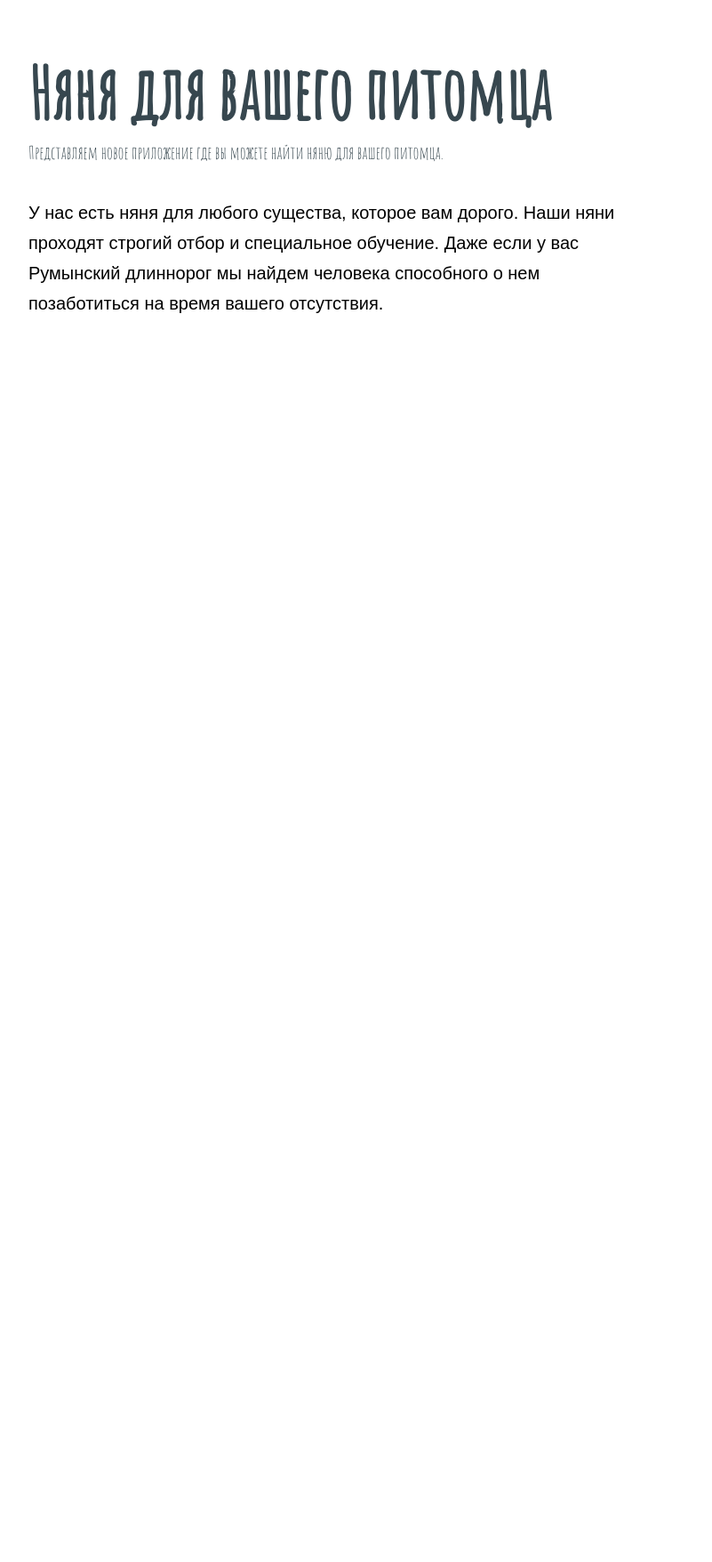
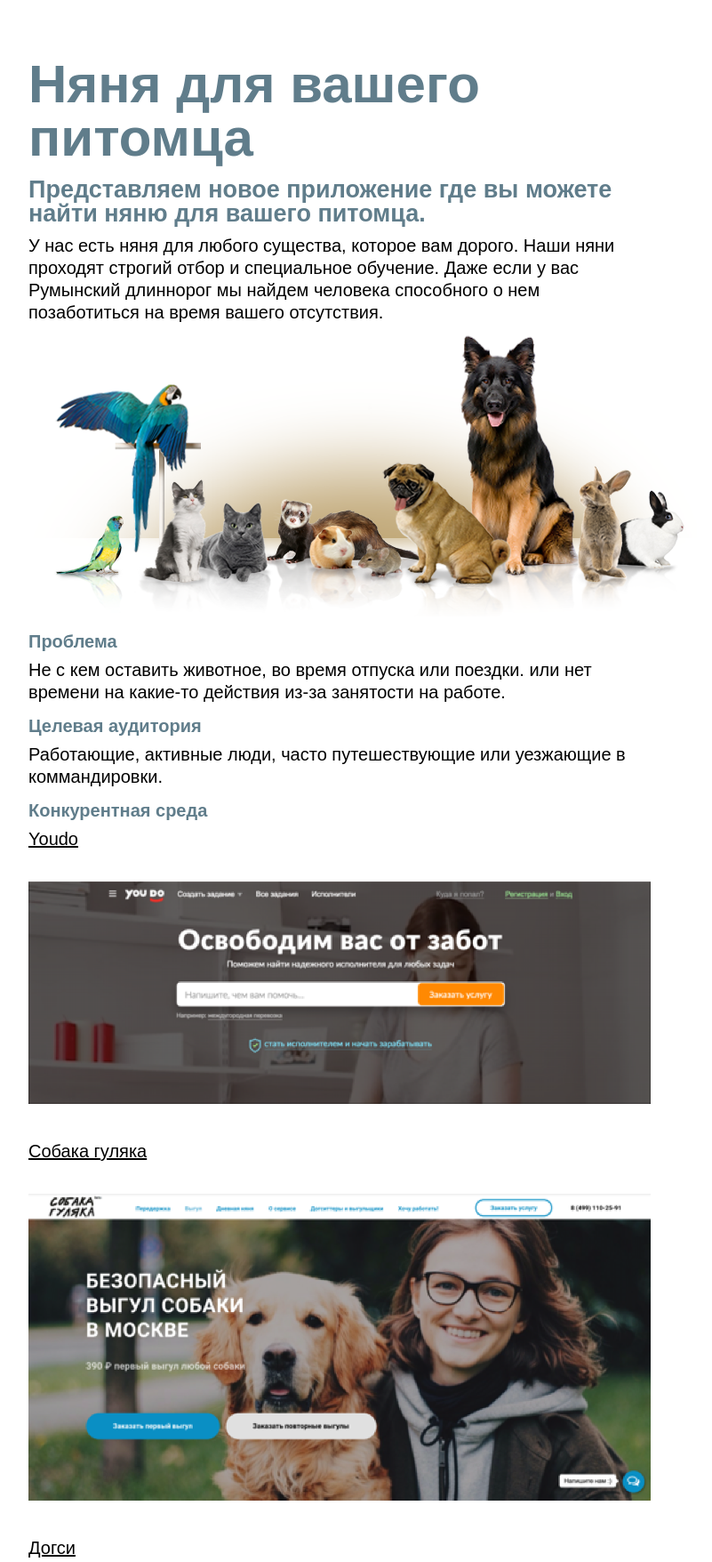
Before and after one commit to ykyshy76/Pet-Nanny-summary, a plain HTML site: page index.html in a window 1280 px wide. Shown: the top 1756 px of the page at 89% size, without its empty margins (258-1059 px from the left). Before the commit the page ends 800 px from the top, so only its background shows below. Drawn offline with Linux system fonts and the light colour scheme.

Commit message:
polirovka

```diff
--- a/index.html
+++ b/index.html
@@ -11,9 +11,9 @@
   <body>
 <h1>Няня для вашего питомца</h1>
 
-<p>
+<h2>
   Представляем новое приложение где вы можете найти няню для вашего питомца.
-</p>
+</h2>
 
 <p>
   У нас есть няня для любого существа, которое вам дорого.
@@ -21,6 +21,62 @@
   мы найдем человека способного о нем позаботиться на время вашего отсутствия.
 </p>
 
+<img src="images/pet-main.png" alt="pet nanny">
 
+<ul>
+      <h3> Проблема </h3>
+          <p> Не с кем оставить животное, во время отпуска или поездки.
+          или нет времени на какие-то действия из-за занятости на работе.
+          </p>
+      <h3> Целевая аудитория </h3>
+          <p> Работающие, активные люди, часто путешествующие или уезжающие в коммандировки.
+          </p>
+
+      <h3> Конкурентная среда </h3>
+              <p>
+              <a href="https://youdo.com/">Youdo</a>
+              </p>
+              <p>
+              <img src="images/YouDo.png" alt="youdo">
+              </p>
+              <p>
+              <a href="http://dog-walk.ru/">Собака гуляка</a>
+              </p>
+              <p>
+              <img src="images/Guiaka.png" alt="Гуляка">
+              </p>
+              <p>
+              <a href="https://dogsy.ru/">Догси</a>
+              </p>
+              <p>
+              <img src="images/DOGsee.png" alt="DogSee">
+              </p>
+      <h3> Решение </h3>
+          <p>
+          <img src="images/artboard.png" alt="previe">
+          </p>
+          <p>
+            это сервис, в котором клиенты могут заказать выгул для своего
+            четвероногого друга, либо оформить круглосуточное пребывание.
+            Няня может отвезти вашего питомца к врачу или на грумминг.
+          </p>
+
+      <h3> Риски </h3>
+      <ul>
+        <li>для заказчика: безопасность</li>
+        <p>питомца - могут травмировать, покалечить, украсть
+         имущества - оставлять ключи незнакомому человеку
+        </p>
+
+        <li>для исполнителей</li>
+        <p> для исполнителей - риск получить травмы
+        </p>
+
+      </ul>
+
+
+    </ul>
+
+<img src="images/Dracon.png" alt="Dracon">
   </body>
 </html>
--- a/stylesheets/content.css
+++ b/stylesheets/content.css
@@ -5,32 +5,45 @@ body {
 }
 
 h1, h2, h3 {
-  font-family: 'Amatic SC', cursive;
+  font-family: 'PT Sans', sans-serif;
   font-weight: bold;
   margin-top: 15px;
   font-size: 30px;
-  color: #37474F;
+  color: #607D8B;
   margin-bottom: 10px;
 }
 
+h2 {
+  font-family: 'PT Sans', sans-serif;
+  font-weight: bold;
+  font-size: 27px;
+
+}
+
+h3{
+  font-family: 'PT Sans', sans-serif;
+  font-weight: bold;
+  font-size: 20px;
+}
+
 h1 + p {
-  font-family: 'Amatic SC', cursive;
-  color: #37474F;
+  font-family: 'PT Sans', sans-serif;
+  color: #78909C;
   margin-bottom: 10px;
 }
 
 h1 {
   margin-top: 65px;
-  font-size: 80px;
+  font-size: 60px;
   margin-bottom: 10px;
 }
 
  p {font-size: 20px;
-    line-height: 34px;
+    line-height: 25px;
 }
 
 p + p {
-  margin-top: 28px;
+  margin-top: 35px;
 }
 
 h1 + p + p {
@@ -49,3 +62,10 @@ a:hover {
 a:visited {
   color: #6363636;
 }
+li{
+
+  list-style-type: disc;
+  font-size: 20px;
+  line-height: 34px;
+  margin-left: 50px;
+}
```
Also changed, not shown: images/DOGsee.png (added), images/Dracon.png (added), images/Guiaka.png (added), images/Rosianka.png (added), images/YouDo.png (added), images/artboard.png (added), images/blog_or_4179893_6186610_sz_smok_swiatla.jpg (deleted), images/cacc441416e03f6ae90834d270d69b78.jpg (deleted), 1 other file.
